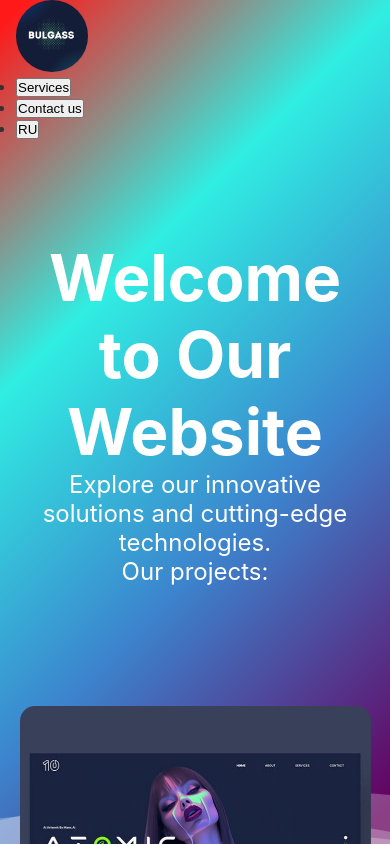
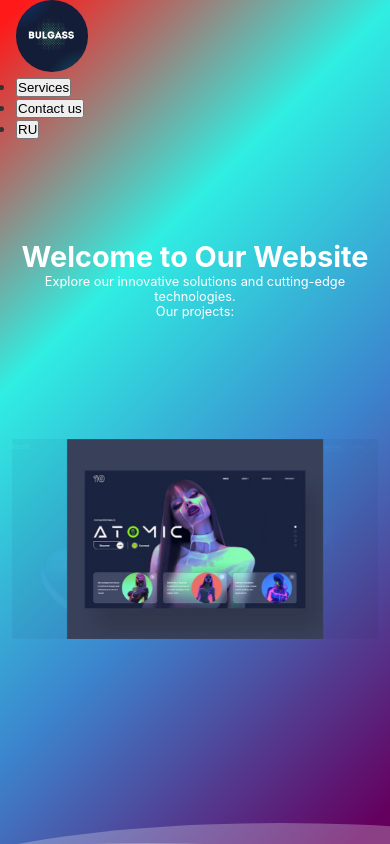
Before and after one commit to KutmanBekbolotov/bulgass-dev, a React (Vite) app: page / in a window 390 px wide. Shown: the top 844 px of the page. Built offline with nearby package versions, Linux system fonts and the light colour scheme.

Commit message:
fixxed errors on  addaptive

```diff
--- a/src/components/MainSection.css
+++ b/src/components/MainSection.css
@@ -52,9 +52,25 @@ body {
 }
 
 @keyframes wave {
-  0% { transform: translateX(0); }
-  50% { transform: translateX(-50%); }
-  100% { transform: translateX(0); }
+  2% {
+    transform: translateX(1);
+  }
+
+  25% {
+    transform: translateX(-25%);
+  }
+
+  50% {
+    transform: translateX(-50%);
+  }
+
+  75% {
+    transform: translateX(-25%);
+  }
+
+  100% {
+    transform: translateX(1);
+  }
 }
 
 /* Content */
@@ -74,7 +90,6 @@ body {
   font-size: 1.5rem;
 }
 
-/* Slider */
 .slider {
   position: relative;
   margin: 20px auto;
@@ -82,6 +97,9 @@ body {
   height: 300px;
   overflow: hidden;
   border-radius: 15px;
+  display: flex;
+  justify-content: center;
+  align-items: center;
 }
 
 .slide {
@@ -141,7 +159,43 @@ body {
     opacity: 0;
   }
 }
+@media (max-width: 768px) {
+  .content h1 {
+    font-size: 2rem;
+  }
 
+  .content p {
+    font-size: 0.9rem;
+  }
+
+  .slider {
+    height: 300px;
+    max-width: 95%;
+  }
+
+  .wave {
+    height: 10em;
+  }
+}
+
+@media (max-width: 480px) {
+  .content h1 {
+    font-size: 1.8rem;
+  }
+
+  .content p {
+    font-size: 0.8rem;
+  }
+
+  .slider {
+    height: 200px;
+    max-width: 100%;
+  }
+
+  .slide img {
+    object-fit: contain;
+  }
+}
 /* Swiper Styles */
 .project-card {
   margin: 20px auto;
```
